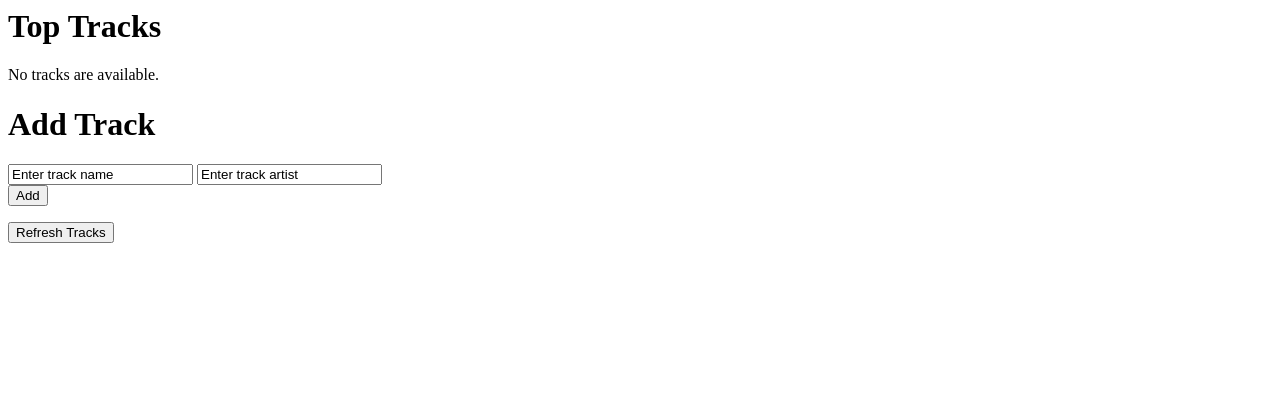
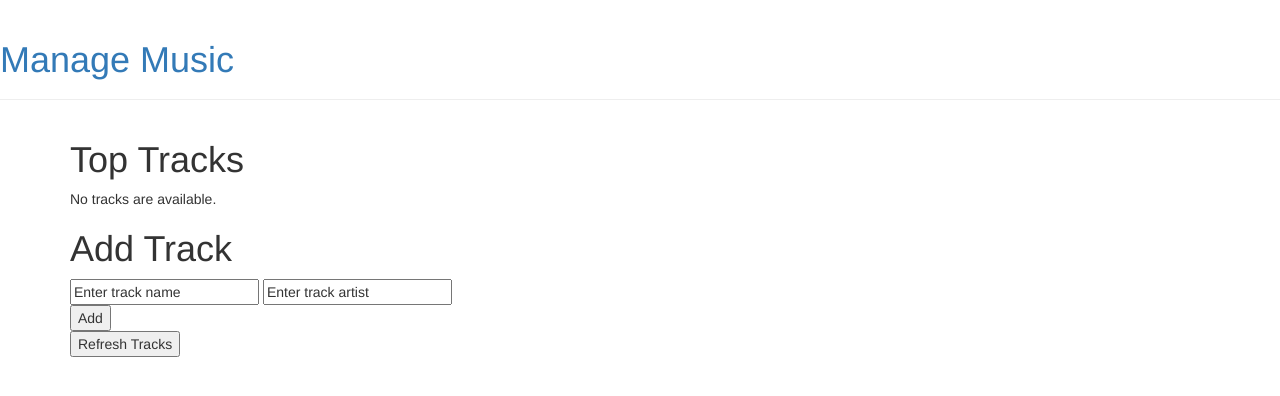
Before and after one commit to lzbrooks/track-scraper, a Django app: page / in a window 1280 px wide. Shown: the top 396 px of the page. Run offline with Django 3.2, Linux system fonts and the light colour scheme; data that the repository does not hold is empty; some libraries are stand-ins or nearby versions.

Commit message:
set up base website with bootstrap

```diff
--- /dev/null
+++ b/manage_music/templates/manage_music/base.html
@@ -0,0 +1,25 @@
+<!DOCTYPE html>
+{% load staticfiles %}
+<html lang="en">
+<head>
+    <meta charset="UTF-8">
+    <title>Manage Music</title>
+    <link rel="stylesheet" href="//maxcdn.bootstrapcdn.com/bootstrap/3.2.0/css/bootstrap.min.css">
+    <link rel="stylesheet" href="//maxcdn.bootstrapcdn.com/bootstrap/3.2.0/css/bootstrap-theme.min.css">
+    <!--<link href='//fonts.googleapis.com/css?family=Lobster&subset=latin,latin-ext' rel='stylesheet' type='text/css'>-->
+    <!--<link rel="stylesheet" href="{% static 'css/blog.css' %}">-->
+</head>
+<body>
+    <div class="page-header">
+        <h1><a href="{% url 'manage_music:index' %}">Manage Music</a></h1>
+    </div>
+    <div class="content container">
+        <div class="row">
+            <div class="col-md-8">
+            {% block content %}
+            {% endblock %}
+            </div>
+        </div>
+    </div>
+</body>
+</html>
--- a/manage_music/templates/manage_music/index.html
+++ b/manage_music/templates/manage_music/index.html
@@ -1,3 +1,6 @@
+{% extends 'manage_music/base.html' %}
+
+{% block content %}
     <h1>Top Tracks</h1>
 
     {% if top_alphabetical_track_list %}
@@ -24,3 +27,4 @@
     <form action="{% url 'manage_music:refresh_tracks' %}" method="get">
     <input type="submit" value="Refresh Tracks" />
     </form>
+{% endblock %}
```
Lines whose indentation alone changed are shown as unchanged.
